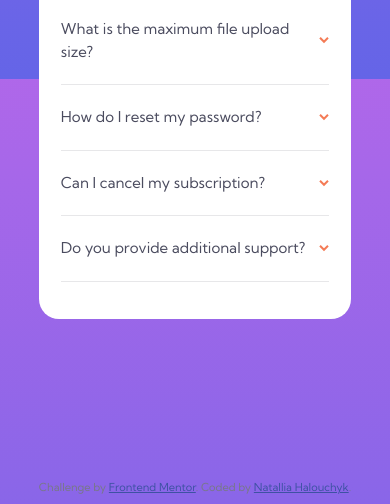
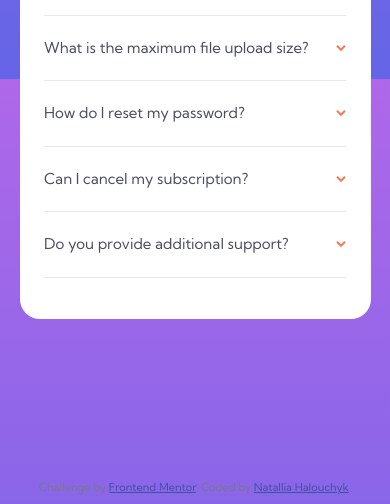
Before and after one commit to NatalyHalouchyk/faq-accordion-card, a plain HTML site: page index.html in a window 390 px wide. Shown: the part 765-1269 px from the top of the page. Drawn offline with Linux system fonts and the light colour scheme.

Commit message:
CSS for mobile version updated

```diff
--- a/styles.css
+++ b/styles.css
@@ -102,7 +102,7 @@ hr {
 
 @media (max-width: 1295px) {
   .card-box {
-    width: 80vw;
+    width: 90vw;
     height: 100vh;
     flex-direction: column;
     justify-content: space-between;
@@ -111,7 +111,7 @@ hr {
 
   .faq-box {
     width: 86%;
-    padding: 2% 7% 10% 7%;
+    padding: 0 7% 10% 7%;
   }
 
   h1 {
```
